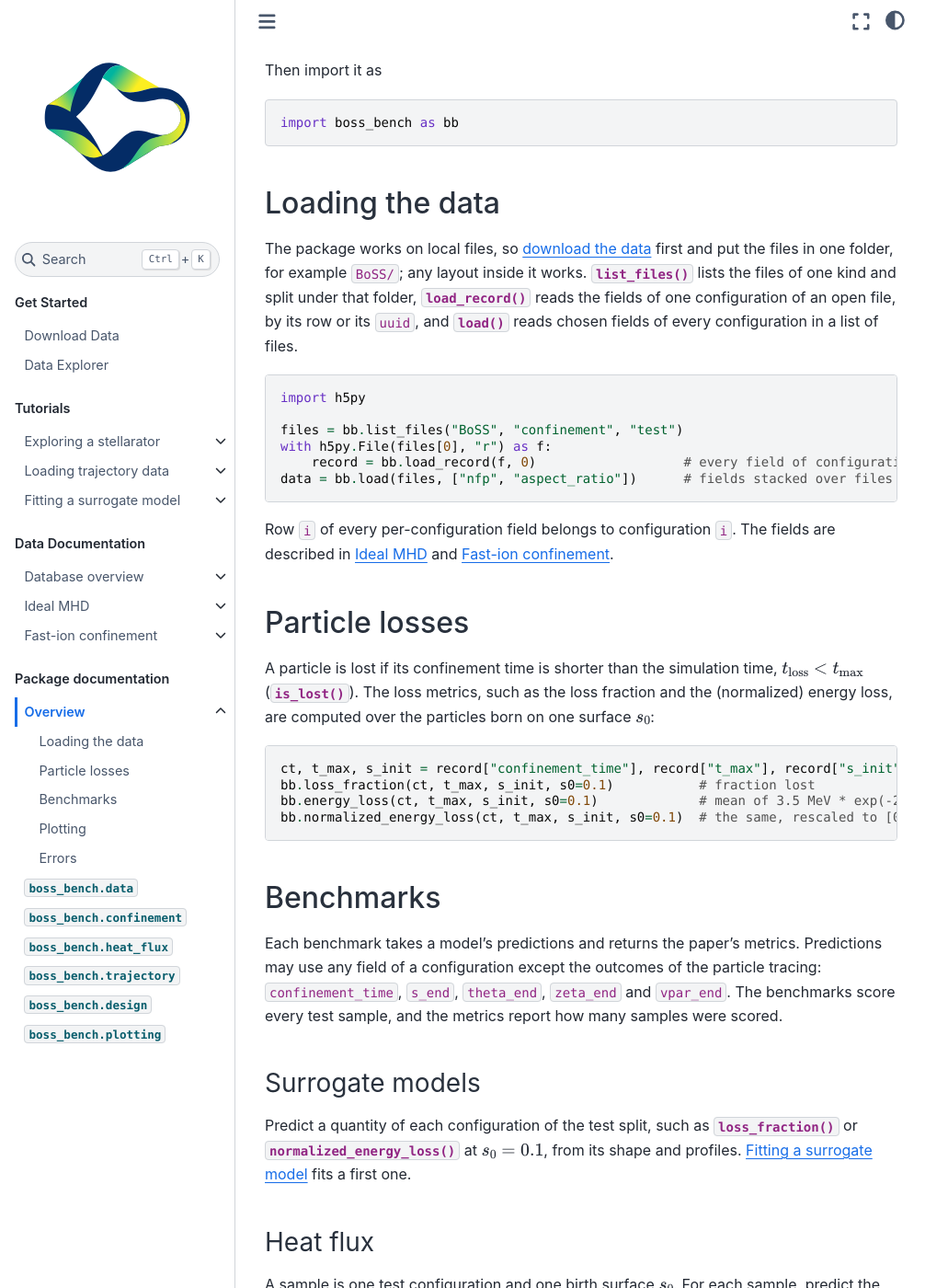
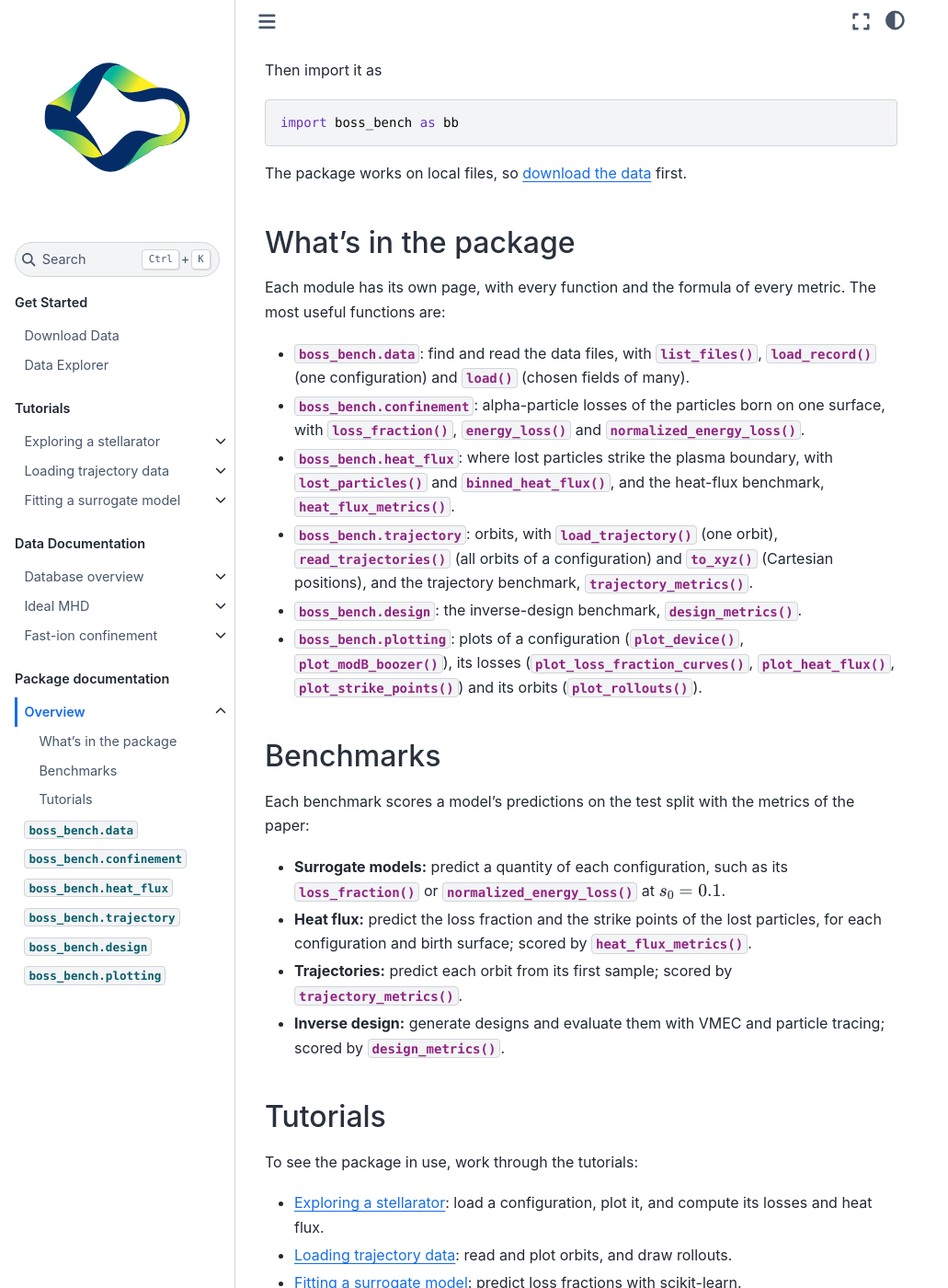
Before and after one commit to mishapadidar/boss_website, a Sphinx documentation site: the page built from docs/package.md, in a window 1280 px wide and 1400 px high, scrolled down 384 px. Shown: the whole window at 92% size, without its empty margins (0-1031 px from the left). Built offline with Sphinx 7.4.7 and the Sphinx Book theme 1.1.4, drawn with Linux system fonts in a browser that asks for light colours; some of the changed text lies outside the part shown.

Commit message:
Package overview: install, a guide to each module, benchmarks and tutorials
The worked examples now live in the tutorials and the formulas in the API pages.

Co-Authored-By: Claude Opus 5.5 (1M context) <noreply@anthropic.com>

````diff
--- a/docs/package.md
+++ b/docs/package.md
@@ -22,149 +22,62 @@ Then import it as
 import boss_bench as bb
 ```
 
-## Loading the data
+The package works on local files, so [download the data](download.md) first.
 
-The package works on local files, so [download the data](download.md) first and put
-the files in one folder, for example `BoSS/`; any layout inside it works.
-{func}`~boss_bench.data.list_files` lists the files of one kind and split under that
-folder, {func}`~boss_bench.data.load_record` reads the fields of one configuration of
-an open file, by its row or its `uuid`, and {func}`~boss_bench.data.load` reads chosen
-fields of every configuration in a list of files.
+## What's in the package
 
-```python
-import h5py
+Each module has its own page, with every function and the formula of every metric.
+The most useful functions are:
 
-files = bb.list_files("BoSS", "confinement", "test")
-with h5py.File(files[0], "r") as f:
-    record = bb.load_record(f, 0)                   # every field of configuration 0
-data = bb.load(files, ["nfp", "aspect_ratio"])      # fields stacked over files
-```
-
-Row `i` of every per-configuration field belongs to configuration `i`. The fields are
-described in [Ideal MHD](data/ideal-mhd.md) and
-[Fast-ion confinement](data/fast-ion.md).
-
-## Particle losses
-
-A particle is lost if its confinement time is shorter than the simulation time,
-$t_\text{loss} < t_\text{max}$ ({func}`~boss_bench.confinement.is_lost`). The loss
-metrics, such as the loss fraction and the (normalized) energy loss, are computed over
-the particles born on one surface $s_0$:
-
-```python
-ct, t_max, s_init = record["confinement_time"], record["t_max"], record["s_init"]
-bb.loss_fraction(ct, t_max, s_init, s0=0.1)           # fraction lost
-bb.energy_loss(ct, t_max, s_init, s0=0.1)             # mean of 3.5 MeV * exp(-2 t_loss / t_max)
-bb.normalized_energy_loss(ct, t_max, s_init, s0=0.1)  # the same, rescaled to [0, 1]
-```
+- {mod}`boss_bench.data`: find and read the data files, with
+  {func}`~boss_bench.data.list_files`, {func}`~boss_bench.data.load_record` (one
+  configuration) and {func}`~boss_bench.data.load` (chosen fields of many).
+- {mod}`boss_bench.confinement`: alpha-particle losses of the particles born on one
+  surface, with {func}`~boss_bench.confinement.loss_fraction`,
+  {func}`~boss_bench.confinement.energy_loss` and
+  {func}`~boss_bench.confinement.normalized_energy_loss`.
+- {mod}`boss_bench.heat_flux`: where lost particles strike the plasma boundary, with
+  {func}`~boss_bench.heat_flux.lost_particles` and
+  {func}`~boss_bench.heat_flux.binned_heat_flux`, and the heat-flux benchmark,
+  {func}`~boss_bench.heat_flux.heat_flux_metrics`.
+- {mod}`boss_bench.trajectory`: orbits, with
+  {func}`~boss_bench.trajectory.load_trajectory` (one orbit),
+  {func}`~boss_bench.trajectory.read_trajectories` (all orbits of a configuration) and
+  {func}`~boss_bench.trajectory.to_xyz` (Cartesian positions), and the trajectory
+  benchmark, {func}`~boss_bench.trajectory.trajectory_metrics`.
+- {mod}`boss_bench.design`: the inverse-design benchmark,
+  {func}`~boss_bench.design.design_metrics`.
+- {mod}`boss_bench.plotting`: plots of a configuration
+  ({func}`~boss_bench.plotting.plot_device`,
+  {func}`~boss_bench.plotting.plot_modB_boozer`), its losses
+  ({func}`~boss_bench.plotting.plot_loss_fraction_curves`,
+  {func}`~boss_bench.plotting.plot_heat_flux`,
+  {func}`~boss_bench.plotting.plot_strike_points`) and its orbits
+  ({func}`~boss_bench.plotting.plot_rollouts`).
 
 ## Benchmarks
 
-Each benchmark takes a model's predictions and returns the paper's metrics.
-Predictions may use any field of a configuration except the outcomes of the particle
-tracing: `confinement_time`, `s_end`, `theta_end`, `zeta_end` and `vpar_end`. The
-benchmarks score every test sample, and the metrics report how many samples were
-scored.
+Each benchmark scores a model's predictions on the test split with the metrics of
+the paper:
 
-### Surrogate models
+- **Surrogate models:** predict a quantity of each configuration, such as its
+  {func}`~boss_bench.confinement.loss_fraction` or
+  {func}`~boss_bench.confinement.normalized_energy_loss` at $s_0 = 0.1$.
+- **Heat flux:** predict the loss fraction and the strike points of the lost
+  particles, for each configuration and birth surface; scored by
+  {func}`~boss_bench.heat_flux.heat_flux_metrics`.
+- **Trajectories:** predict each orbit from its first sample; scored by
+  {func}`~boss_bench.trajectory.trajectory_metrics`.
+- **Inverse design:** generate designs and evaluate them with VMEC and particle
+  tracing; scored by {func}`~boss_bench.design.design_metrics`.
 
-Predict a quantity of each configuration of the test split, such as
-{func}`~boss_bench.confinement.loss_fraction` or
-{func}`~boss_bench.confinement.normalized_energy_loss` at $s_0 = 0.1$, from its shape
-and profiles. [Fitting a surrogate model](tutorials/surrogate.md) fits a first one.
+## Tutorials
 
-### Heat flux
+To see the package in use, work through the tutorials:
 
-A sample is one test configuration and one birth surface $s_0$. For each sample,
-predict the loss fraction, and the strike points of the lost particles on the plasma
-boundary: their Boozer angles $\zeta$, $\theta$ and their energies.
-{func}`~boss_bench.heat_flux.lost_particles` returns the true strike points of a
-sample, and {func}`~boss_bench.heat_flux.binned_heat_flux` turns strike points into
-the heat flux on the boundary.
-
-```python
-paths = bb.list_files("BoSS", "confinement", "test")
-predictions = {}
-for path in paths:
-    with h5py.File(path, "r") as f:
-        for i in range(len(f["uuid"])):
-            record = bb.load_record(f, i, ["uuid", "boundary_xyz", "iota", "nfp"])  # what your model needs
-            for s0 in (0.1, 0.25, 0.5):
-                predictions[record["uuid"], s0] = my_model(record, s0)  # (zeta, theta, energy, loss_fraction)
-bb.heat_flux_metrics(paths, predictions)
-```
-
-{func}`~boss_bench.heat_flux.heat_flux_metrics` reports the median energy distance of
-the strike points ({func}`~boss_bench.heat_flux.energy_distance`, over samples with at
-least 10 lost particles), the median and mean heat-flux error on 16 × 16 and 32 × 32
-grids ({func}`~boss_bench.heat_flux.heat_flux_error`), and the median and mean
-absolute error of the loss fraction.
-
-### Trajectories
-
-For each orbit in the test files, predict from its first sample the state at lead
-times $\tau = 10$, $100$ and $999\,\mu$s, and the time the particle is lost (`NaN` if
-it is not lost within 1 ms). States are in the embedded form of
-{func}`~boss_bench.trajectory.embed_state`,
-
-$$
-z = \left(\sqrt{s}\cos\theta,\ \sqrt{s}\sin\theta,\ \cos\varphi,\ \sin\varphi,\ v_\parallel / v_\alpha\right),
-$$
-
-and {func}`~boss_bench.trajectory.read_trajectories` reads the orbits of a
-configuration in this form. {func}`~boss_bench.trajectory.load_trajectory` reads a
-single orbit as it is stored. {func}`~boss_bench.trajectory.to_xyz` converts points in Boozer
-coordinates, such as the samples of an orbit, to Cartesian positions.
-
-```python
-paths = bb.list_files("BoSS", "trajectory", "test")
-predictions = {}  # uuid -> (z of shape (n_orbits, 3, 5), t_loss of shape (n_orbits,))
-bb.trajectory_metrics(paths, predictions)
-```
-
-A predicted particle is lost at the first time its predicted $s \ge 0.98$, and its
-predicted state is held at the loss state afterwards. Orbits lost before their first
-sample are not scored. {func}`~boss_bench.trajectory.trajectory_metrics` reports the
-normalized RMSE of the states at each lead time
-({func}`~boss_bench.trajectory.nrmse`), with its breakdown by channel group, the mean absolute error of the fraction lost
-within 1 ms ({func}`~boss_bench.trajectory.loss_fraction_mae`), and the
-Wasserstein-1 distance of the confinement times
-({func}`~boss_bench.trajectory.confinement_time_w1`).
-[Loading trajectory data](tutorials/loading-trajectories.md) shows how the orbits are
-stored.
-
-### Inverse design
-
-Evaluate each design with VMEC and particle tracing at ARIES-CS scale, then score the
-set with {func}`~boss_bench.design.design_metrics`:
-
-```python
-bb.design_metrics(loss_fraction, mirror_ratio, mirror_target, aspect_ratio, aspect_target)
-```
-
-It reports the percentage of designs with loss fraction (of the particles born on
-$s_0 = 0.1$) at most 10% and 15%, with mirror ratio at most the target and 1.1 times
-the target, and the median relative error of the aspect ratio.
-
-## Plotting
-
-The heat-flux plots take optional predictions, a dict that maps each birth surface
-$s_0$ to a predicted `(zeta, theta, energy, loss_fraction)`, and draw them next to the
-truth.
-
-```python
-bb.plot_device(record)                          # plasma boundary colored by |B|
-bb.plot_modB_boozer(record, s=0.5)              # |B| on a flux surface in Boozer coordinates
-bb.plot_loss_fraction_curves(record)            # fraction lost vs time, per birth surface
-bb.plot_strike_points(record, predictions)      # strike points and density of lost particles, per s0
-bb.plot_heat_flux(record, predictions)          # heat flux over one field period, per s0
-bb.plot_rollouts(z_true, z_pred)                # trajectories vs lead time, per channel
-```
-
-[Exploring a stellarator](tutorials/exploring.md) shows most of them.
-
-## Errors
-
-Every function raises a `ValueError` if its input, or a model's prediction, contains
-NaN or inf where a number is expected. A NaN loss time is allowed: it means the
-particle is not lost.
+- [Exploring a stellarator](tutorials/exploring.md): load a configuration, plot it,
+  and compute its losses and heat flux.
+- [Loading trajectory data](tutorials/loading-trajectories.md): read and plot orbits,
+  and draw rollouts.
+- [Fitting a surrogate model](tutorials/surrogate.md): predict loss fractions with
+  scikit-learn.
--- a/docs/tutorials/loading-trajectories.md
+++ b/docs/tutorials/loading-trajectories.md
@@ -84,7 +84,7 @@ configuration at once. `traj_data` is stored in chunks that run down each
 column, so this one contiguous read is much faster than reading orbits one at
 a time. It returns the samples of every orbit on the same time axis, row `k`
 being the sample $k$ µs after the first, in the embedded form that the
-[trajectory benchmark](../package.md#trajectories) uses,
+[trajectory benchmark](../package.md#benchmarks) uses,
 
 $$
 z = \left(\sqrt{s}\cos\theta,\ \sqrt{s}\sin\theta,\ \cos\varphi,\ \sin\varphi,\ v_\parallel / v_\alpha\right),
@@ -121,7 +121,7 @@ print(f"lost before their first sample: {np.sum(orbits['n_valid'] == 0)}")
 
 ## Plotting rollouts
 
-The [trajectory benchmark](../package.md#trajectories) asks a model to predict
+The [trajectory benchmark](../package.md#benchmarks) asks a model to predict
 $z$ from the first sample of an orbit. {func}`~boss_bench.plotting.plot_rollouts`
 draws true orbits against predicted ones, one row per orbit and one column per
 channel of $z$. Here the "model" predicts that every particle stays at its
````
Also changed, not shown: docs/data/fast-ion.md (+2 -2 lines), docs/tutorials/surrogate.md (+1 -1 lines).
